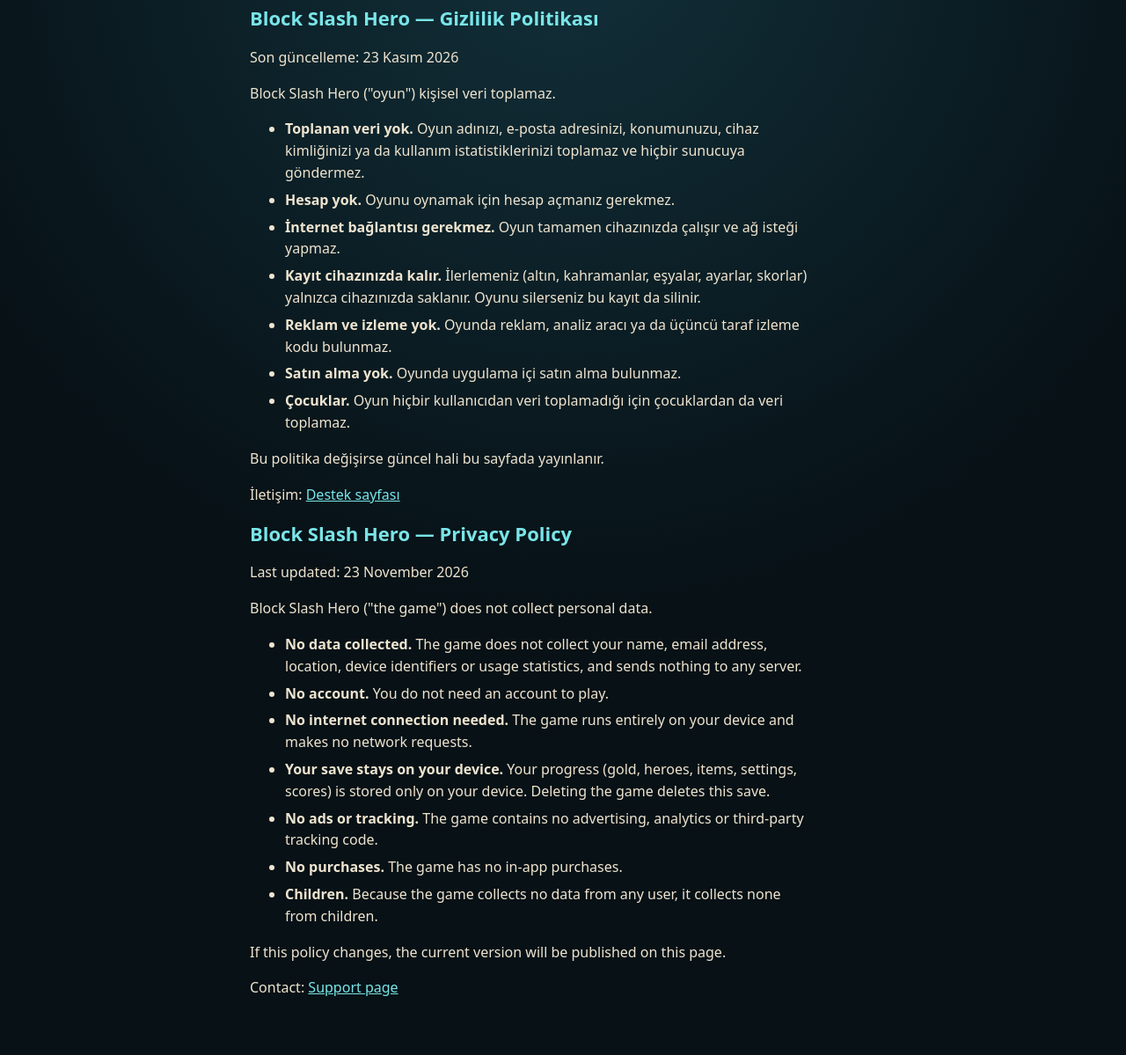
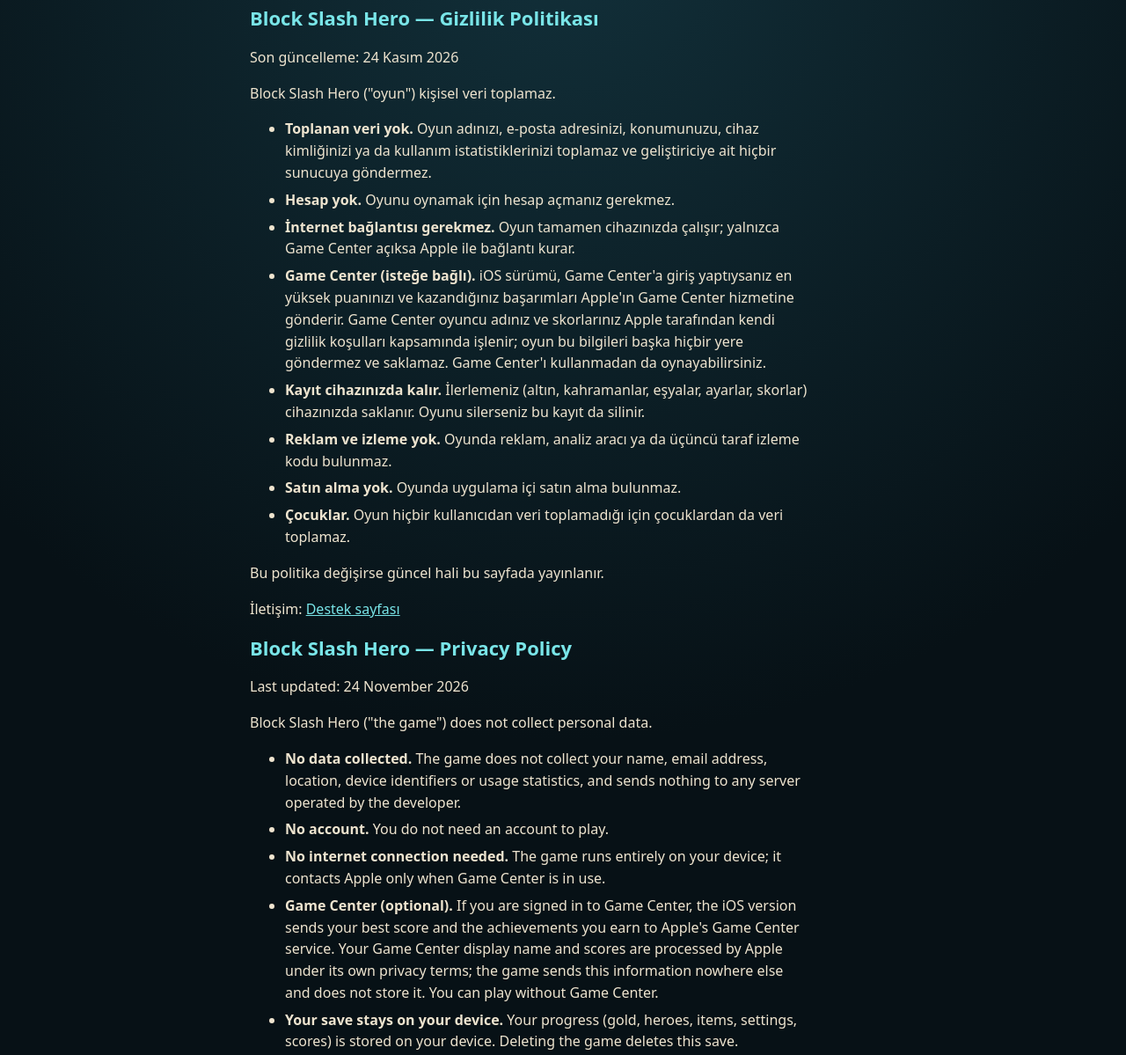
Before and after one commit to 2SideStudio/block-slash-hero-support, a plain HTML site: page privacy.html in a window 1280 px wide. Shown: the part 80-1279 px from the top of the page at 88% size. Drawn offline with Linux system fonts and the light colour scheme.

Commit message:
Describe optional Game Center use in the privacy policy

```diff
--- a/privacy.html
+++ b/privacy.html
@@ -24,13 +24,14 @@
 <main>
 <p><a href="./">← Destek / Support</a></p>
 <h2>Block Slash Hero — Gizlilik Politikası</h2>
-<p>Son güncelleme: 23 Kasım 2026</p>
+<p>Son güncelleme: 24 Kasım 2026</p>
 <p>Block Slash Hero ("oyun") kişisel veri toplamaz.</p>
 <ul>
-<li><strong>Toplanan veri yok.</strong> Oyun adınızı, e-posta adresinizi, konumunuzu, cihaz kimliğinizi ya da kullanım istatistiklerinizi toplamaz ve hiçbir sunucuya göndermez.</li>
+<li><strong>Toplanan veri yok.</strong> Oyun adınızı, e-posta adresinizi, konumunuzu, cihaz kimliğinizi ya da kullanım istatistiklerinizi toplamaz ve geliştiriciye ait hiçbir sunucuya göndermez.</li>
 <li><strong>Hesap yok.</strong> Oyunu oynamak için hesap açmanız gerekmez.</li>
-<li><strong>İnternet bağlantısı gerekmez.</strong> Oyun tamamen cihazınızda çalışır ve ağ isteği yapmaz.</li>
-<li><strong>Kayıt cihazınızda kalır.</strong> İlerlemeniz (altın, kahramanlar, eşyalar, ayarlar, skorlar) yalnızca cihazınızda saklanır. Oyunu silerseniz bu kayıt da silinir.</li>
+<li><strong>İnternet bağlantısı gerekmez.</strong> Oyun tamamen cihazınızda çalışır; yalnızca Game Center açıksa Apple ile bağlantı kurar.</li>
+<li><strong>Game Center (isteğe bağlı).</strong> iOS sürümü, Game Center'a giriş yaptıysanız en yüksek puanınızı ve kazandığınız başarımları Apple'ın Game Center hizmetine gönderir. Game Center oyuncu adınız ve skorlarınız Apple tarafından kendi gizlilik koşulları kapsamında işlenir; oyun bu bilgileri başka hiçbir yere göndermez ve saklamaz. Game Center'ı kullanmadan da oynayabilirsiniz.</li>
+<li><strong>Kayıt cihazınızda kalır.</strong> İlerlemeniz (altın, kahramanlar, eşyalar, ayarlar, skorlar) cihazınızda saklanır. Oyunu silerseniz bu kayıt da silinir.</li>
 <li><strong>Reklam ve izleme yok.</strong> Oyunda reklam, analiz aracı ya da üçüncü taraf izleme kodu bulunmaz.</li>
 <li><strong>Satın alma yok.</strong> Oyunda uygulama içi satın alma bulunmaz.</li>
 <li><strong>Çocuklar.</strong> Oyun hiçbir kullanıcıdan veri toplamadığı için çocuklardan da veri toplamaz.</li>
@@ -38,13 +39,14 @@
 <p>Bu politika değişirse güncel hali bu sayfada yayınlanır.</p>
 <p>İletişim: <a href="./">Destek sayfası</a></p>
 <h2>Block Slash Hero — Privacy Policy</h2>
-<p>Last updated: 23 November 2026</p>
+<p>Last updated: 24 November 2026</p>
 <p>Block Slash Hero ("the game") does not collect personal data.</p>
 <ul>
-<li><strong>No data collected.</strong> The game does not collect your name, email address, location, device identifiers or usage statistics, and sends nothing to any server.</li>
+<li><strong>No data collected.</strong> The game does not collect your name, email address, location, device identifiers or usage statistics, and sends nothing to any server operated by the developer.</li>
 <li><strong>No account.</strong> You do not need an account to play.</li>
-<li><strong>No internet connection needed.</strong> The game runs entirely on your device and makes no network requests.</li>
-<li><strong>Your save stays on your device.</strong> Your progress (gold, heroes, items, settings, scores) is stored only on your device. Deleting the game deletes this save.</li>
+<li><strong>No internet connection needed.</strong> The game runs entirely on your device; it contacts Apple only when Game Center is in use.</li>
+<li><strong>Game Center (optional).</strong> If you are signed in to Game Center, the iOS version sends your best score and the achievements you earn to Apple's Game Center service. Your Game Center display name and scores are processed by Apple under its own privacy terms; the game sends this information nowhere else and does not store it. You can play without Game Center.</li>
+<li><strong>Your save stays on your device.</strong> Your progress (gold, heroes, items, settings, scores) is stored on your device. Deleting the game deletes this save.</li>
 <li><strong>No ads or tracking.</strong> The game contains no advertising, analytics or third-party tracking code.</li>
 <li><strong>No purchases.</strong> The game has no in-app purchases.</li>
 <li><strong>Children.</strong> Because the game collects no data from any user, it collects none from children.</li>
```
